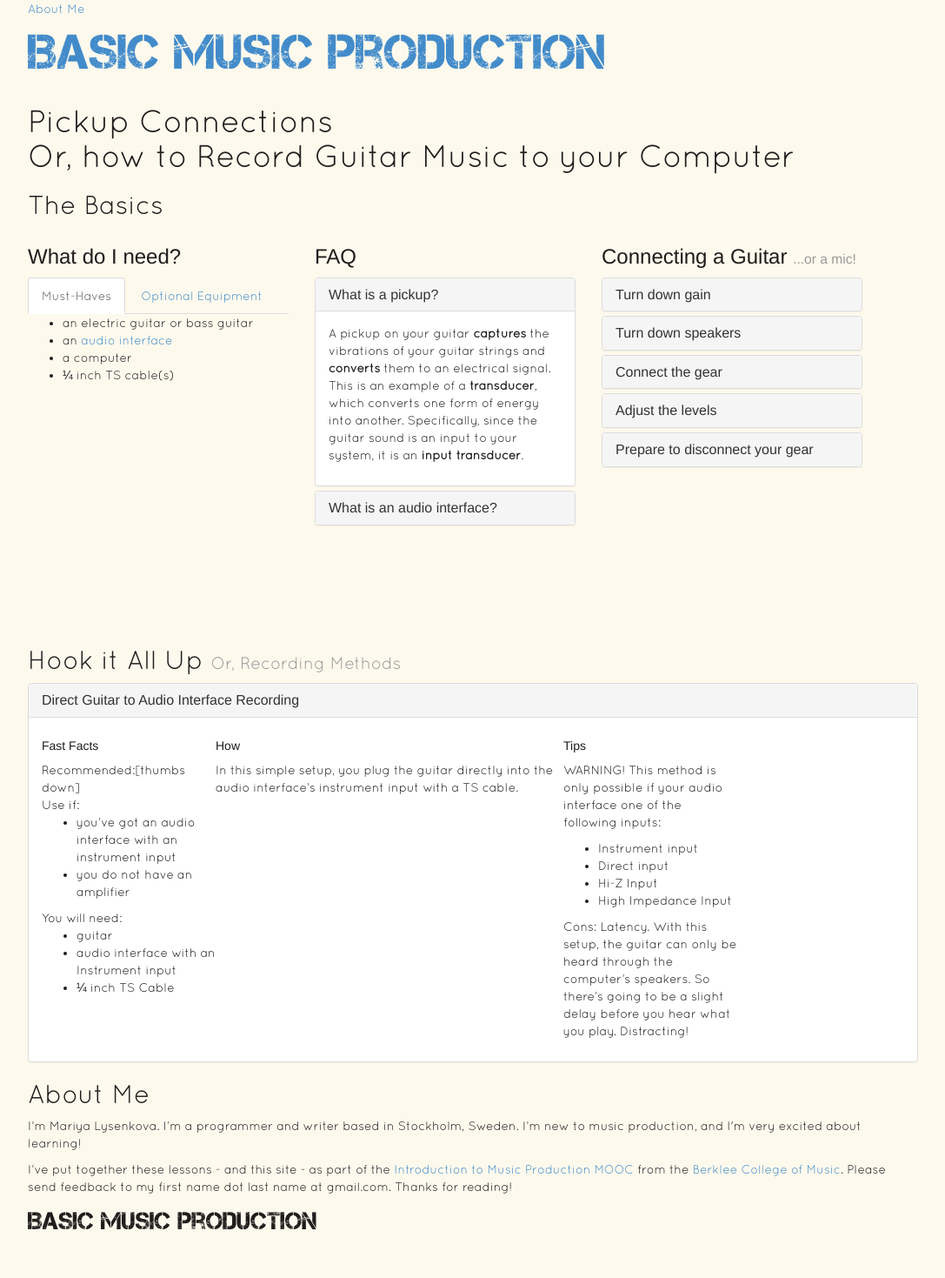
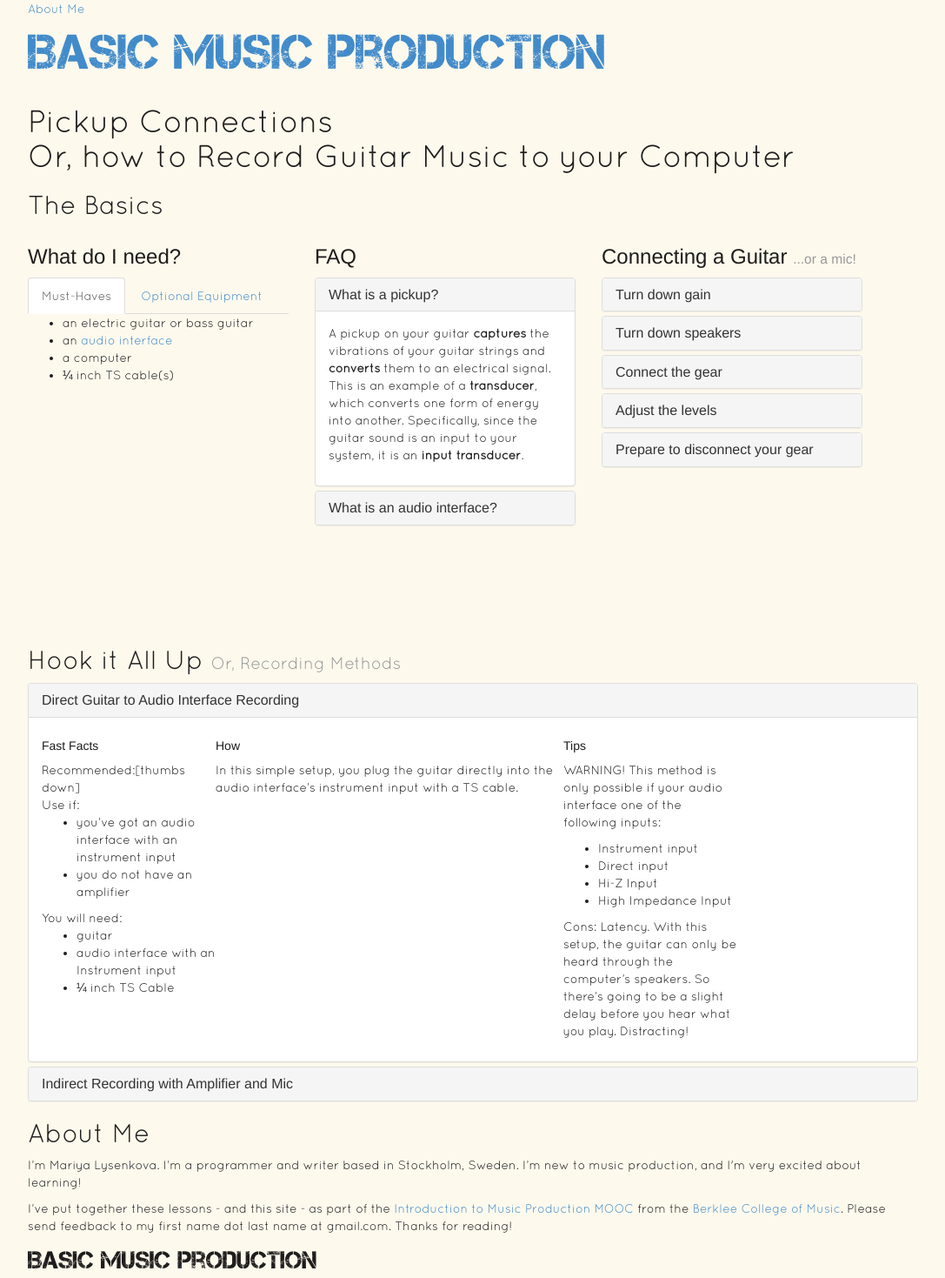
Before and after one commit to mariya/musicproduction, a Jekyll site: the page built from _posts/2014-02-05-pickup-connections.markdown, in a window 1280 px wide. Shown: the whole page at 87% size, without its empty margins (96-1183 px from the left). Built offline with Jekyll 4.4.1, drawn with Linux system fonts in a browser that asks for light colours; Markdown is read by kramdown in place of the engine named in the settings; before the commit the page ends 1424 px from its top, so only the background shows below that.

Commit message:
Add more content

```diff
--- a/_posts/2014-02-05-pickup-connections.markdown
+++ b/_posts/2014-02-05-pickup-connections.markdown
@@ -210,6 +210,58 @@
             </div>
           </div>
         </div>
+        <div class="panel panel-default">
+          <div class="panel-heading">
+            <h4 class="panel-title">
+              <a data-toggle="collapse" data-parent="#methods" href="#methods-indirect-recording-with-amplifier-and-mic">
+                Indirect Recording with Amplifier and Mic
+              </a>
+            </h4>
+          </div>
+          <div id="methods-indirect-recording-with-amplifier-and-mic" class="panel-collapse collapse">
+            <div class="panel-body">
+              <section>
+                <h5>Fast Facts</h5>
+                <div class="fast-facts">
+                  <div class="recommended">
+                    <span class="highlight">Recommended:</span>Sometimes
+                  </div>
+                  <div class="use-if">
+                    <span class="highlight">Use if:</span>
+                    <ul>
+                      <li>your amplifier does not have a line out</li>
+                      <li>you want your recording to sound like the room you’re in</li>
+                    </ul>
+                  </div>
+                  <div class="equipment">
+                    <span class="highlight">You will need:</span>
+                    <ul>
+                      <li>guitar</li>
+                      <li>¼ inch TS Cable</li>
+                      <li>amplifier</li>
+                      <li>microphone</li>
+                      <li>XLR cabl</li>
+                      <li>audio interface</li>
+                    </ul>
+                  </div>
+                </div>
+              </section>
+              <section class="how">
+                <h5>How</h5>
+                <p>Plug the guitar into the amp with a TS cable, plug the mic into the audio interface with an XLR cable, and put the mic in front of the amp.</p>
+              </section>
+              <section>
+                <h5>Tips</h5>
+                <p class="pro">Now you can <strong>monitor</strong> your playing in real-time.
+                </p>
+                <p class="pro">The sound of the amplifier is part of the recording, adding a "live" feeling. Rock on!
+                </p>
+                <p class="warning">Recording with a microphone will also record the sounds around you. In addition to noise and <strong>feedback</strong> - the speakers echoing back at you - remember that your room has its own “sound”. So if you’re recording at in a less-than-ideal home studio, this may not be the method for you.
+                </p>
+              </section>
+            </div>
+          </div>
+        </div>
       </div>
     </section>
   </article>
```
